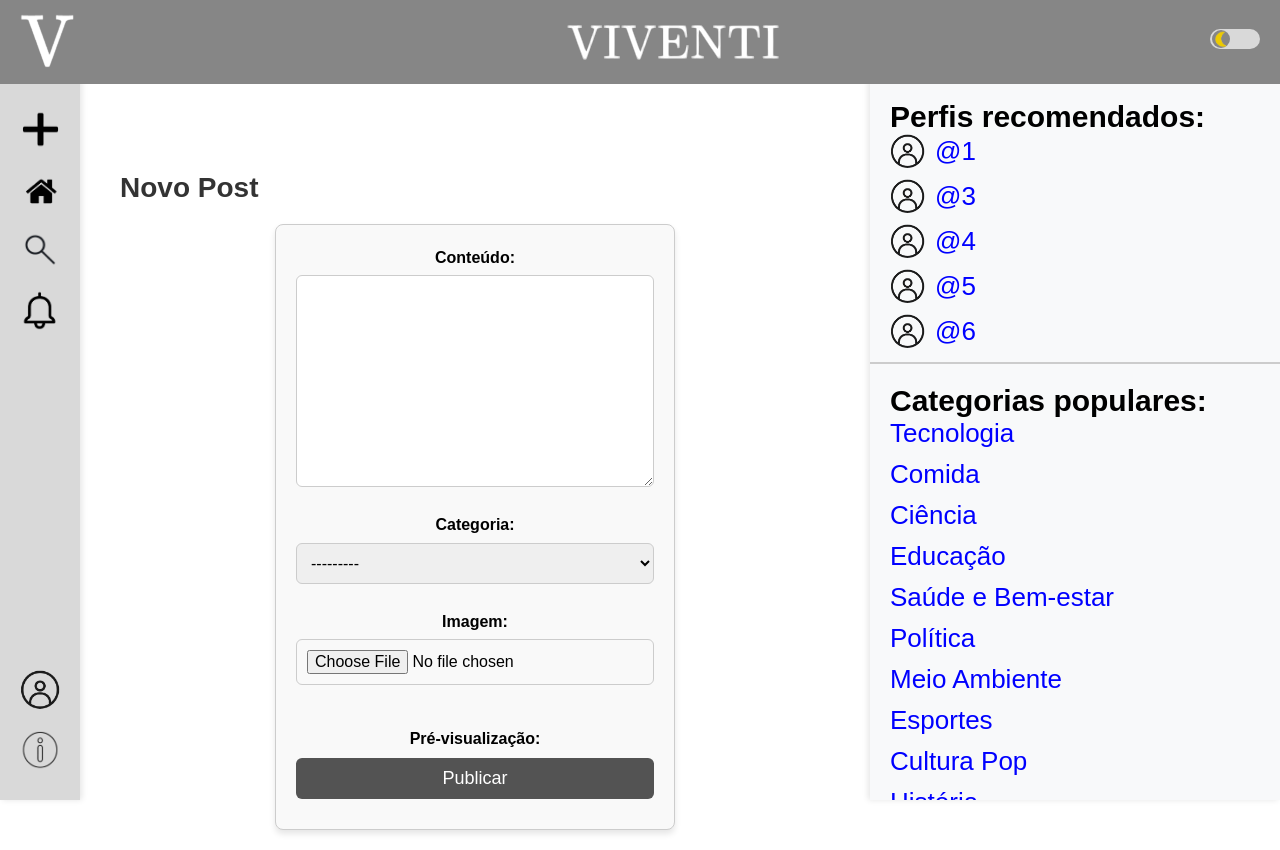
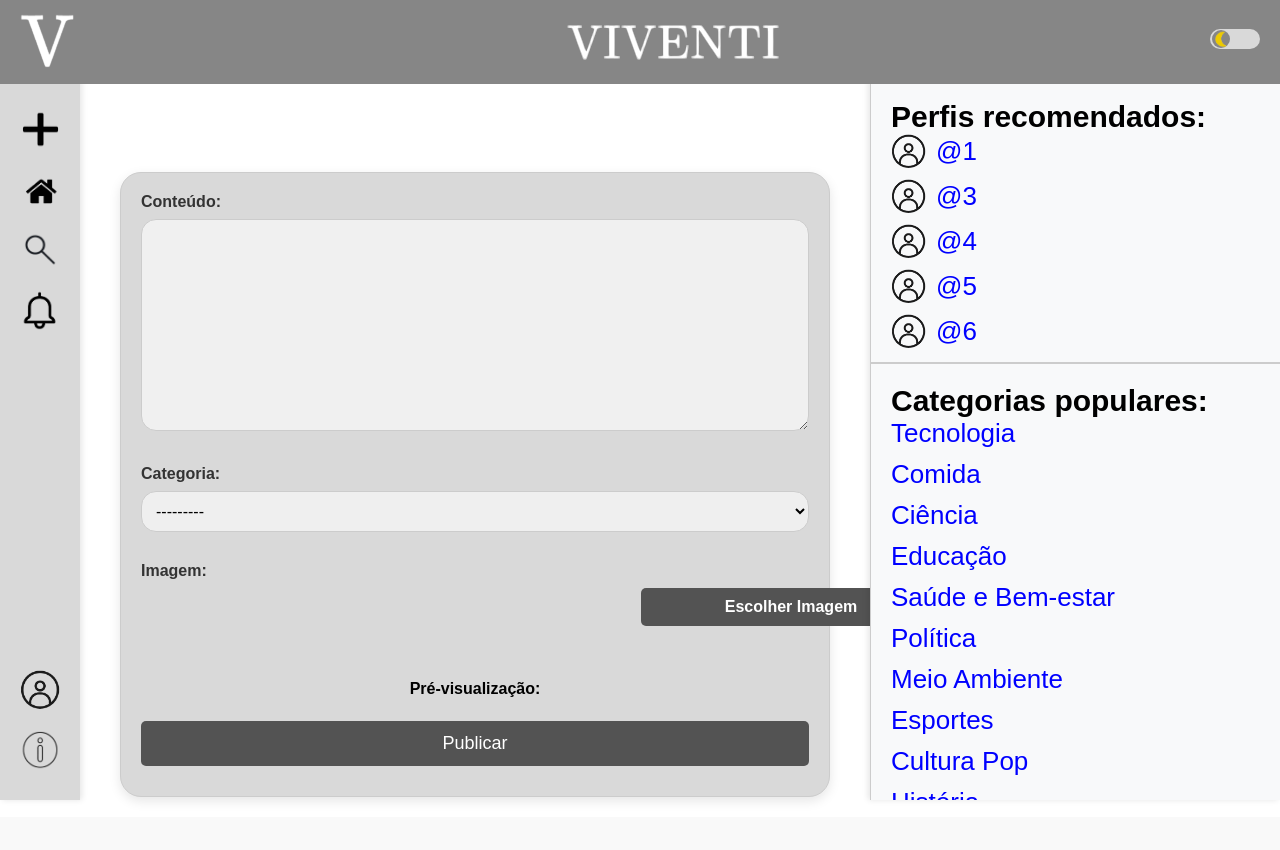
Before and after one commit to Joaorx7/Blogss, a Django app: page /novo/ in a window 1280 px wide. After the commit the page ends 800 px from the top, so only its background shows below. Run offline with Django 5.2, Linux system fonts and the light colour scheme; a user stored in the database is signed in; data comes from the database, SQL or seed files in the repository; both versions use the stored data as it was after the commit.

Commit message:
versão 12
12

```diff
--- a/blog/static/css/style.css
+++ b/blog/static/css/style.css
@@ -193,6 +193,7 @@ a.dark {
     z-index: 900;
     display: flex;
     flex-direction: column;
+    border-left: 1px solid #ccc;
 }
 
 .sidebar-right > div {
@@ -858,3 +859,187 @@ button.seguir-btn:hover {
     transform: scale(0.8);
     filter: brightness(0.7);
 }
+
+/*NOVOPOST*/
+
+#form-novo-post {
+    max-width: 1500px;
+    max-height: 1500px;
+    background-color: #d9d9d9;
+    border-radius: 21px;
+    box-shadow: 0 4px 12px rgba(0, 0, 0, 0.1);
+    font-family: 'Arial', sans-serif;
+}
+
+#form-novo-post h2 {
+    font-size: 24px;
+    text-align: center;
+    color: #333;
+    margin-bottom: 20px;
+}
+
+#form-novo-post .campo-form {
+    margin-bottom: 20px;
+}
+
+#form-novo-post .label-form {
+    display: block;
+    font-size: 16px;
+    color: #333;
+    margin-bottom: 8px;
+}
+
+#form-novo-post input[type="text"],
+#form-novo-post textarea,
+#form-novo-post select,
+#form-novo-post input[type="file"] {
+    width: 100%;
+    padding: 10px;
+    font-size: 16px;
+    border: 1px solid #ccc;
+    border-radius: 15px;
+    box-sizing: border-box;
+}
+
+#form-novo-post textarea {
+    min-height: 150px;
+    resize: vertical;
+    background-color: #f0f0f0;
+}
+
+#form-novo-post button[type="submit"] {
+    width: 100%;
+    padding: 12px;
+    font-size: 18px;
+    background-color: #535353;
+    color: white;
+    border: none;
+    border-radius: 5px;
+    cursor: pointer;
+    transition: background-color 0.3s;
+    box-sizing: border-box;
+}
+
+#form-novo-post button[type="submit"]:hover {
+    background-color: #535353;
+}
+
+#form-novo-post .preview-container {
+    text-align: center;
+    margin-top: 20px;
+}
+
+#form-novo-post .preview-label {
+    font-weight: bold;
+    margin-bottom: 10px;
+}
+
+#form-novo-post .preview-image {
+    display: block;
+    margin: 0 auto;
+    max-width: 100%;
+    height: auto;
+    border-radius: 5px;
+    box-shadow: 0 4px 8px rgba(0, 0, 0, 0.1);
+}
+
+
+#form-novo-post .custom-file-upload {
+    display: inline-block;
+    padding: 10px 20px;
+    background-color: #535353;
+    color: white;
+    font-size: 16px;
+    border-radius: 5px;
+    cursor: pointer;
+    transition: background-color 0.3s;
+    text-align: center;
+    width: 100%;
+    max-width: 300px;
+    margin: 0 auto;
+    box-sizing: border-box;
+    margin-left: 500px;
+}
+
+#form-novo-post .custom-file-upload:hover {
+    background-color: #535353;
+}
+
+#form-novo-post input[type="file"] {
+    display: none;
+}
+
+/* Container principal */
+#buscar-usuarios-container {
+    max-width: 600px;
+    margin: 0; /* Remove a centralização automática */
+    padding: 20px;
+}
+
+/* Título */
+#buscar-usuarios-titulo {
+    text-align: left; /* Alinha o título à esquerda */
+    margin-bottom: 20px;
+    margin-right: 100px;
+}
+
+/* Formulário */
+#buscar-usuarios-form {
+    display: flex;
+    justify-content: flex-start; /* Alinha os itens do formulário à esquerda */
+    margin-bottom: 20px;
+    margin-right: 100px;
+}
+
+#buscar-usuarios-input {
+    flex: 1;
+    padding: 8px 12px;
+    border: 1px solid #ccc;
+    border-radius: 4px;
+    margin-right: 100px;
+}
+
+#buscar-usuarios-botao {
+    padding: 8px 16px;
+    background-color: #4CAF50;
+    color: white;
+    border: none;
+    border-radius: 4px;
+    cursor: pointer;
+    transition: background-color 0.3s;
+  }
+
+#buscar-usuarios-botao:hover {
+    background-color: #535353;
+}
+
+/* Lista de usuários */
+#buscar-usuarios-lista {
+    list-style: none;
+    padding: 0;
+    margin: 0;
+}
+
+.buscar-usuarios-item {
+    display: flex;
+    align-items: center;
+    padding: 10px;
+    border-bottom: 1px solid #ddd;
+}
+
+.buscar-usuarios-foto {
+    width: 40px;
+    height: 40px;
+    border-radius: 50%;
+    margin-right: 10px;
+}
+
+.buscar-usuarios-link {
+    color: #333;
+    text-decoration: none;
+    font-weight: bold;
+}
+
+.buscar-usuarios-link:hover {
+    text-decoration: underline;
+}
--- a/blog/static/js/script.js
+++ b/blog/static/js/script.js
@@ -176,22 +176,17 @@ document.addEventListener('DOMContentLoaded', function () {
     }
 
     // Preview de imagem
-    const inputImagem = document.getElementById('{{ form.imagem.id_for_label }}');
+    document.getElementById('id_imagem').addEventListener('change', function(event) {
         const preview = document.getElementById('preview-image');
+        const file = event.target.files[0];
+        const reader = new FileReader();
 
-    if (inputImagem && preview) {
-        inputImagem.addEventListener('change', function (event) {
-            const file = event.target.files[0];
-            if (file && file.type.startsWith('image/')) {
-                const reader = new FileReader();
-                reader.onload = function (e) {
+        reader.onload = function(e) {
             preview.src = e.target.result;
             preview.style.display = 'block';
         };
+
+        if (file) {
             reader.readAsDataURL(file);
-            } else {
-                preview.src = '#';
-                preview.style.display = 'none';
         }
     });
-    }
--- a/blog/templates/blog/novo_post.html
+++ b/blog/templates/blog/novo_post.html
@@ -3,19 +3,26 @@
 {% block title %}Novo Post{% endblock %}
 
 {% block content %}
-    <h2>Novo Post</h2>
-    <form method="POST" enctype="multipart/form-data">
-        {% csrf_token %}
-        <p><label for="{{ form.conteudo.id_for_label }}">Conteúdo:</label> {{ form.conteudo }}</p>
-        <p><label for="{{ form.categoria.id_for_label }}">Categoria:</label> {{ form.categoria }}</p>
-        <p><label for="{{ form.imagem.id_for_label }}">Imagem:</label> {{ form.imagem }}</p>
-
-        <!-- Pré-visualização -->
-        <div id="preview-container" style="margin-top: 10px;">
-            <strong>Pré-visualização:</strong><br>
-            <img id="preview-image" src="#" alt="Prévia da imagem" style="max-width: 300px; display: none; margin-top: 10px;">
-        </div>
-
-        <button type="submit">Publicar</button>
-    </form>
+<form method="POST" enctype="multipart/form-data" id="form-novo-post">
+    {% csrf_token %}
+    <div class="campo-form">
+        <label for="{{ form.conteudo.id_for_label }}" class="label-form">Conteúdo:</label>
+        {{ form.conteudo }}
+    </div>
+    <div class="campo-form">
+        <label for="{{ form.categoria.id_for_label }}" class="label-form">Categoria:</label>
+        {{ form.categoria }}
+    </div>
+    <div class="campo-form">
+        <label for="id_imagem" class="label-form">Imagem:</label>
+        <input type="file" id="id_imagem" name="imagem" accept="image/*" style="display: none;">
+        <label for="id_imagem" class="custom-file-upload">Escolher Imagem</label>
+    </div>
+    <!-- Pré-visualização -->
+    <div id="preview-container" class="preview-container">
+        <p class="preview-label">Pré-visualização:</p>
+        <img id="preview-image" src="#" alt="Prévia da imagem" class="preview-image" style="display: none;">
+    </div>
+    <button type="submit">Publicar</button>
+</form>
 {% endblock %}
```
Also changed, not shown: blog/templates/blog/buscar_usuarios.html (+12 -10 lines), db.sqlite3, media/imagens_posts/brightness_17362770.png (added). Lines whose indentation alone changed are shown as unchanged.
